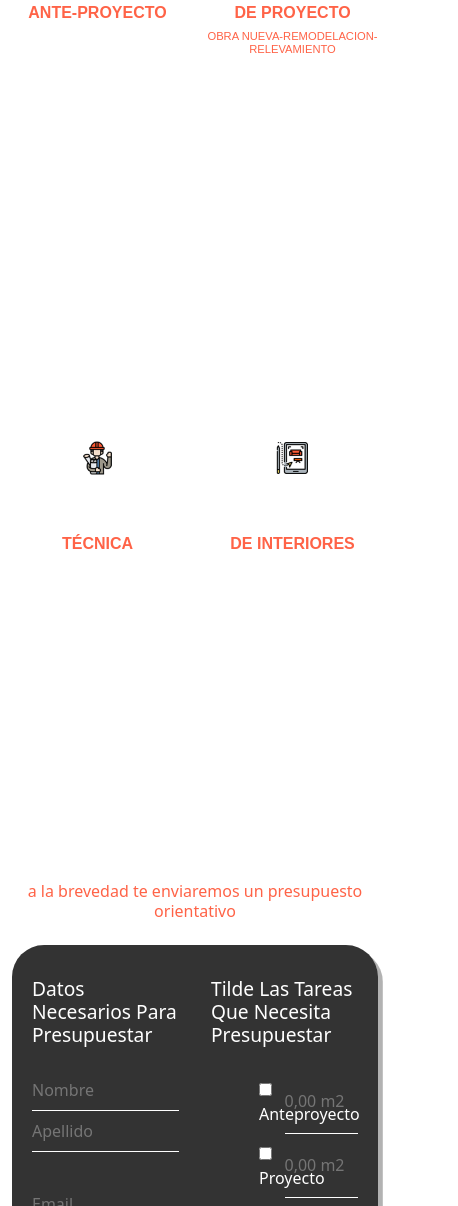
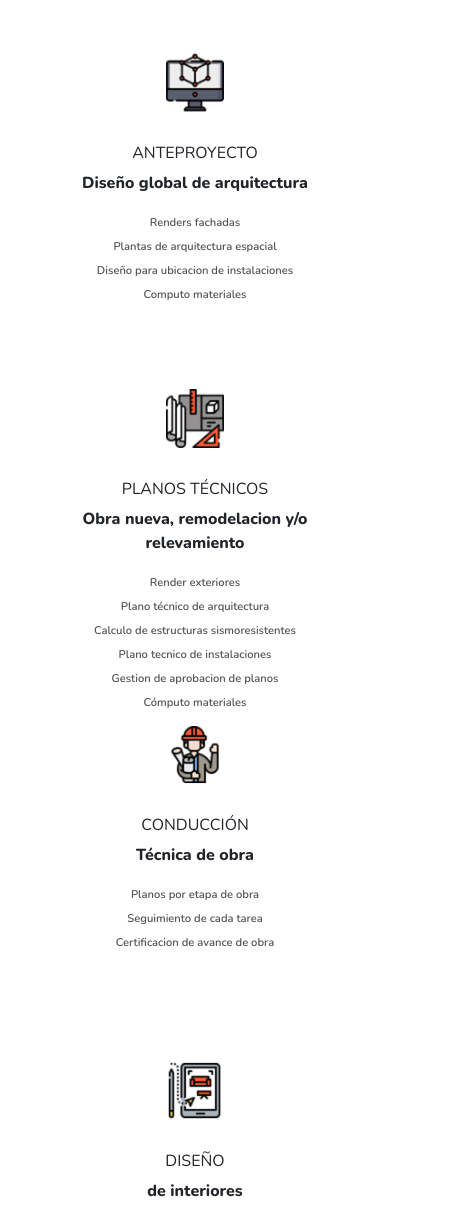
Before and after one commit to paulaarias1/webestudioarq, a plain HTML site: page servicios.html in a window 390 px wide. Shown: the part 652-1858 px from the top of the page, 458 px wide, since content can reach past the window. Drawn offline with nearby package versions, Linux system fonts and the light colour scheme.

Commit message:
renombre una clase del footer, agregue estilos definitivos a la pagina servicios y ya es responsive, ver algunas clases en desuso y retoques de padding

```diff
--- a/sass/_footer.scss
+++ b/sass/_footer.scss
@@ -3,7 +3,7 @@
 
     @media (min-width: 375px) {
         padding-top: 3rem;
-        .alinear-centro{
+        .alinear{
             text-align: center;
             padding-top: 2rem;
         }
@@ -24,7 +24,7 @@
     }
     @media (min-width: 768px) {
         padding-top: 3rem;
-        .alinear-centro{
+        .alinear{
             text-align: left;
         }
         .mi-link{
--- a/sass/_map-extend-mixin.scss
+++ b/sass/_map-extend-mixin.scss
@@ -37,7 +37,6 @@ $colordesing:(
 .text05{
     @include estiloletras(400, 1rem, none)
 }
-
 .text06{
     @include estiloletras(800, 1rem, none)
 }
@@ -49,26 +48,37 @@ $colordesing:(
     @include estiloletras(600, 0.7rem, none)
 }
 
+/*tipos de tarjetas */
 @mixin cardtipe ($width, $height, $backgorund-color, $border-radius) {
     width: $width;
     height: $height;
     background-color: $backgorund-color;
     border-radius: $border-radius;
+}
+/*card valores*/
+.cardtipe-01{
+    @include cardtipe(17rem, 17rem, rgb(255, 255, 255), 0.7rem);
+    margin: 0.75rem;
+    text-align: center;
+    padding: 2rem;
     box-shadow: 0.3rem 0.3rem 0 0 rgba(0, 0, 0, 0.30);
 }
-/*tipos de tarjetas */
-.cardtipe-01{
-    @include cardtipe(17rem, 17rem, rgb(255, 255, 255), 0.5rem);
-    margin: 0.75rem;
+/*card servicios*/
+.cardtipe-02{
+    @include cardtipe(20rem, 20rem, rgba(0, 0, 0, 0), 0.7rem);
+    margin: 0.5rem;
     text-align: center;
-    padding: 2rem
 }
-.cardtipe-02{
-    @include cardtipe(auto, auto, rgba(0, 0, 0, 0.8), 2rem)
+/*card presupuesto*/
+.cardtipe-03{
+    @include cardtipe(auto, auto, #CAD2C5, 0.7rem);
+    margin: 0.5rem;
+    padding: 0.1rem
 }
-.cardtipe-03{
+/*card contacto*/
+.cardtipe-04{
     @include cardtipe(auto, auto, rgba(255, 255, 255, 0.616), 1rem);
-    box-shadow: none;
+
 }
 
 /*EXTEND*/
--- a/sass/_nosotros.scss
+++ b/sass/_nosotros.scss
@@ -5,29 +5,9 @@
 }
 
 //imagenes variada en tamaño como si fueran logos (ordenar en variables)
-#comilla{
-    width: 6rem;
-    height: 5rem;
-}
+
 #icon{
     width: 4.5rem;
     height: 4rem;
 
 }
-
-
-
-
-
-
-
-
-
-
-
-
-
-
-
-
-/*________________________ */
--- a/sass/_servicios.scss
+++ b/sass/_servicios.scss
@@ -1,44 +1,10 @@
 
 /*CONTENIDO-SERVICIOS*/
-.contenido-serv{
-    .titulo{
-        text-align: center;
-        padding-top: 4rem;
-    }
-    .card-1{
-        text-align: center;
 .icon{
     width: 20%;
     padding-top: 3rem;
 }
 
-        .card__text{
-        color: rgb(255, 255, 255);
-        font-family: 'Nunito Sans', sans-serif;
-        padding-top: 2rem;
-        text-align: center;
-        }
-
-        h4{
-            text-transform: uppercase;
-            font-size: 1rem;
-            text-align: center;
-
-        }
-        h5{
-            text-transform: uppercase;
-            font-weight: 600;
-            font-size: 1rem;
-            color: tomato;
-
-        }
-        h6{
-            text-transform: uppercase;
-            font-weight: 400;
-            font-size: 0.7rem;
-            color: tomato;
-
-        }
 ul{
     list-style-type: none;
     li{
@@ -48,28 +14,3 @@
         text-transform: uppercase;
     }
 }
-    }
-
-
-}
-/*CONTENIDO-PRESUPUESTOS*/
-.titulo-pres{
-    h2{
-        text-align: center;
-        text-transform: uppercase;
-        font-size: 1.7rem;
-        font-weight: 300;
-    }
-    h3{
-        text-align: center;
-        font-size: 1rem;
-        color: tomato;
-
-    }
-}
-h4{ text-align: left;
-    text-transform: capitalize;
-    font-size: 1.2rem;
-    font-weight: 300;
-
-}
--- a/sass/sassestilos.scss
+++ b/sass/sassestilos.scss
@@ -40,6 +40,11 @@
     margin: 2rem;
     text-align: center;
 
+}
+.box03{
+    margin-top: 2rem;
+    text-align: center;
+    padding: 0;
 }
 
 
--- a/servicios.html
+++ b/servicios.html
@@ -58,88 +58,79 @@
             </nav>
         </div>
     </header>
-    <section class="contenido-serv">
-        <div class="container-fluid">
+    <section class="box01">
         <div class="row">
-                <div class="titulo col-12">
+            <div class="col-10 box02">
                 <h2 class="text03 font--colordetail">nuestros servicios</h2>
+                <p class="text05 font--colorparra">En esta seccion podrás pedir presupuesto sin cargo del servicio que necesites</p>
             </div>
         </div>
 
-            <div class="row d-flex flex-wrap">
-                <div class="card-1 col-6 col-sm-6 col-lg-3">
+        <div class="row">
+            <div class="col-6 col-lg-3 cardtipe-02">
                 <img class="icon" src="./assets/serv-idea.png" alt="icono anteproyecto">
-                    <div class="card__text">
-                        <h4>diseño</h4>
-                        <h5> ante-proyecto </h5>
-                        <ul>
-                            <li>renders fachadas</li>
-                            <li>plantas de arquitectura espacial</li>
-                            <li>diseño para ubicacion de instalaciones</li>
-                            <li>computo materiales</li>
+                <div class="box03">
+                    <h3 class="text05">ANTEPROYECTO </h3>
+                    <P class="text06">Diseño global de arquitectura</P>
+                    <ul class="font--colorparra p-0">
+                        <li class="text08">Renders fachadas</li>
+                        <li class="text08">Plantas de arquitectura espacial</li>
+                        <li class="text08">Diseño para ubicacion de instalaciones</li>
+                        <li class="text08">Computo materiales</li>
                     </ul>
                 </div>
             </div>
 
-                <div class="card-1 col-6 col-sm-6 col-lg-3">
+            <div class="col-6 col-lg-3 cardtipe-02">
                 <img class="icon" src="./assets/serv-planos.png" alt="icono proyecto">
-                    <div class="card__text">
-                        <h4>planos tecnicos</h4>
-                        <h5>de proyecto</h5>
-                        <h6>obra nueva-remodelacion-relevamiento</h6>
-                        <ul>
-                            <li>renders fachadas</li>
-                            <li>plano técnico de arquitectura</li>
-                            <li>calculo de estructuras sismoresistentes</li>
-                            <li>plano tecnico de instalaciones</li>
-                            <li>gestion de aprobacion de planos</li>
-                            <li>computo materiales</li>
+                <div class="box03">
+                    <h3 class="text05">PLANOS TÉCNICOS</h3>
+                    <p class="text06">Obra nueva, remodelacion y/o relevamiento</p>
+                    <ul class="font--colorparra p-0">
+                        <li class="text08">Render exteriores</li>
+                        <li class="text08">Plano técnico de arquitectura</li>
+                        <li class="text08">Calculo de estructuras sismoresistentes</li>
+                        <li class="text08">Plano tecnico de instalaciones</li>
+                        <li class="text08">Gestion de aprobacion de planos</li>
+                        <li class="text08">Cómputo materiales</li>
                     </ul>
                 </div>
             </div>
 
-                <div class="card-1 col-6 col-sm-6 col-lg-3">
+            <div class="col-6  col-lg-3 cardtipe-02">
                 <img class="icon" src="./assets/serv-obra.png" alt="icono conduccion de obra">
-                    <div class="card__text">
-                        <h4>conducción</h4>
-                        <h5> técnica </h5>
-                        <ul>
-                            <li>planos por etapa de obra</li>
-                            <li>Seguimiento de cada tarea</li>
-                            <li>certificacion de avance de obra</li>
+                <div class="box03">
+                    <h3 class="text05">CONDUCCIÓN</h3>
+                    <p class="text06"> Técnica de obra</p>
+                    <ul class="font--colorparra p-0">
+                        <li class="text08">Planos por etapa de obra</li>
+                        <li class="text08">Seguimiento de cada tarea</li>
+                        <li class="text08">Certificacion de avance de obra</li>
                     </ul>
                 </div>
             </div>
 
-                <div class="card-1 col-6 col-sm-6 col-lg-3" >
+            <div class="col-6 col-lg-3 cardtipe-02" >
                 <img class="icon" src="./assets/serv-deco.png" alt="icono decoracion">
-                    <div class="card__text">
-                        <h4>diseño</h4>
-                        <h5> de interiores </h5>
-                        <ul>
-                            <li>render interior de ambientes a elegir</li>
-                            <li>planos técnicos zonales</li>
-                            <li>planos tecnicos de mobiliario</li>
+                <div class="box03">
+                    <h3 class="text05">DISEÑO</h3>
+                    <p class="text06">de interiores</p>
+                    <ul class="font--colorparra p-0">
+                        <li class="text08">Render interior de ambientes a elegir</li>
+                        <li class="text08">Planos técnicos zonales</li>
+                        <li class="text08">Planos tecnicos de mobiliario</li>
                     </ul>
-                    </div>
                 </div>
             </div>
         </div>
     </section>
 
-    <section>
-        <div class="container py-5">
+    <section class="box01">
+        <div class="cardtipe-03">
+            <div class="box02">
                 <div class="row">
-                <div class="titulo-pres col-12 text-white py-3 ">
-                    <h2>Completa los siguientes datos</h2>
-                    <h3> a la brevedad te enviaremos un presupuesto orientativo</h3>
-                </div>
-                <div class="col-12">
-                    <div class="cardtipe-02">
-                        <div class="card-body">
-                            <div class="row d-flex text-white">
                     <!-- Formulario lado izquierdo -->
-                                <div class="form col-6 p-3">
+                    <div class="form col-10 col-lg-5 ">
                         <h4 class="pb-3">Datos necesarios para presupuestar</h4>
                         <!-- Nombre y apellido encolumnados -->
                         <div class="form-row my-2">
@@ -213,7 +204,7 @@
                         </div>
                     </div>
                     <!-- Formulario lado derecho -->
-                                <div class="form col-6 p-3">
+                    <div class="form col-10 col-lg-5">
                         <h4 class="pb-3">Tilde las tareas que necesita presupuestar</h4>
                         <div class="form-row d-flex">
                             <div class="col-6 ps-5" >
@@ -273,21 +264,18 @@
                 </div>
             </div>
         </div>
-                </div>
-            </div>
-        </div>
     </section>
 
     <footer class="footer bg-arena">
         <div class="container-fluid">
             <nav class="row align-items-center">
                 <!-- logo -->
-                <a href="./index.html" class="col-8 col-md-3 mi-link alinear-centro">
+                <a href="./index.html" class="col-8 col-md-3 mi-link alinear">
                     <img class="isologo" src="./assets/isobicromo.png" alt="logo estudio bicromo">
                     <span class="font--colorparra "> Estudio Bicromo </span>
                 </a>
                 <!-- redes -->
-                <ul class="col-6 col-md-2 list-unstyled alinear-centro">
+                <ul class="col-6 col-md-2 list-unstyled alinear">
                     <li>
                         <a href="https://www.facebook.com/estudiobicromo/" class="mi-link">
                             <img class="icon-social" src="./assets/facebook.png" alt="icono facebook">
@@ -301,7 +289,7 @@
                     </li>
                 </ul>
                 <!-- contacto -->
-                <ul class="col-8 col-md-3 list-unstyled text-07 alinear-centro">
+                <ul class="col-8 col-md-3 list-unstyled text-07 alinear">
                     <li class="text04 font--colorparra">contacto</li>
                     <li class="text08 font--colorparra"> +54 (358) 5149815 | +54 (358) 4197363</li>
                     <li class="text08 font--colorparra pt-2"> Ciudad de Rio Cuarto, Pcia. de Córdoba</li>
```
Also changed, not shown: contacto.html (+4 -4 lines), galeria.html (+3 -3 lines), index.html (+3 -3 lines), nosotros.html (+7 -7 lines), css_sass/sassestilos.css, 1 other file. Lines whose indentation alone changed are shown as unchanged.
